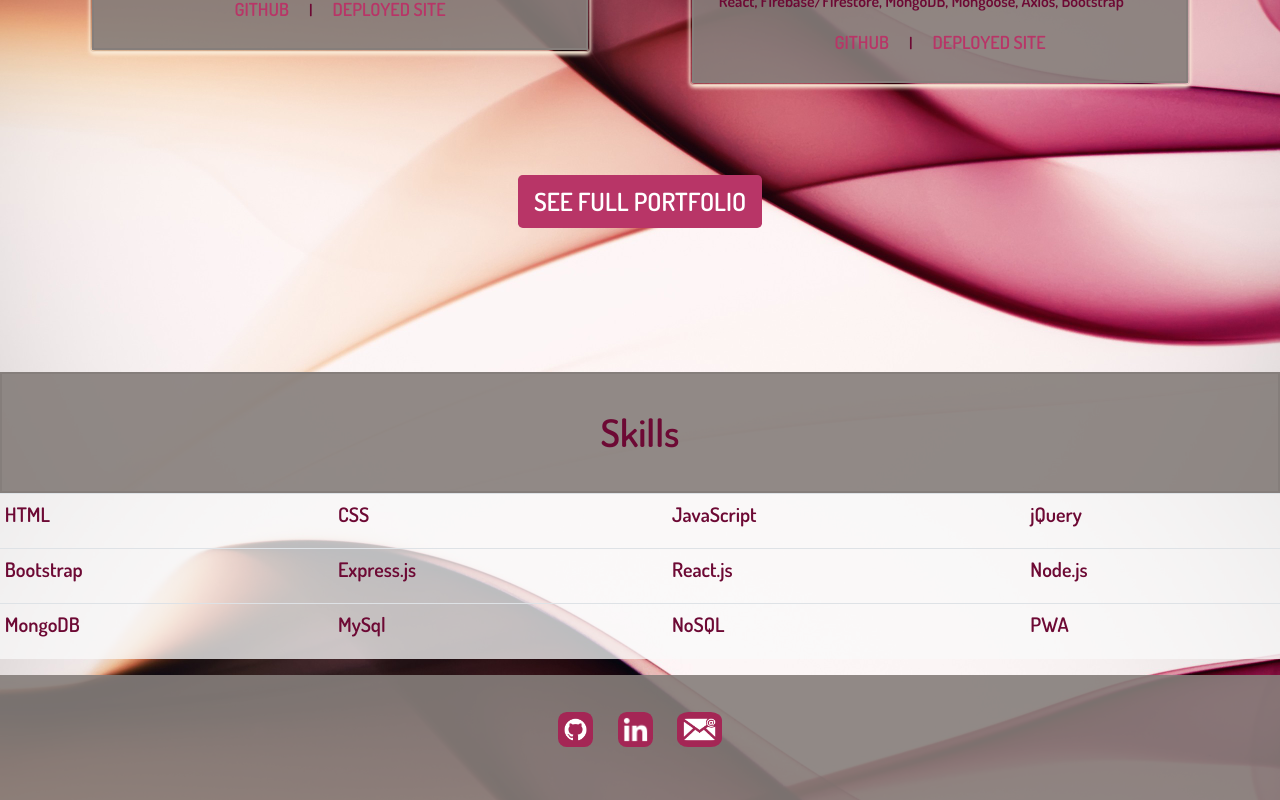
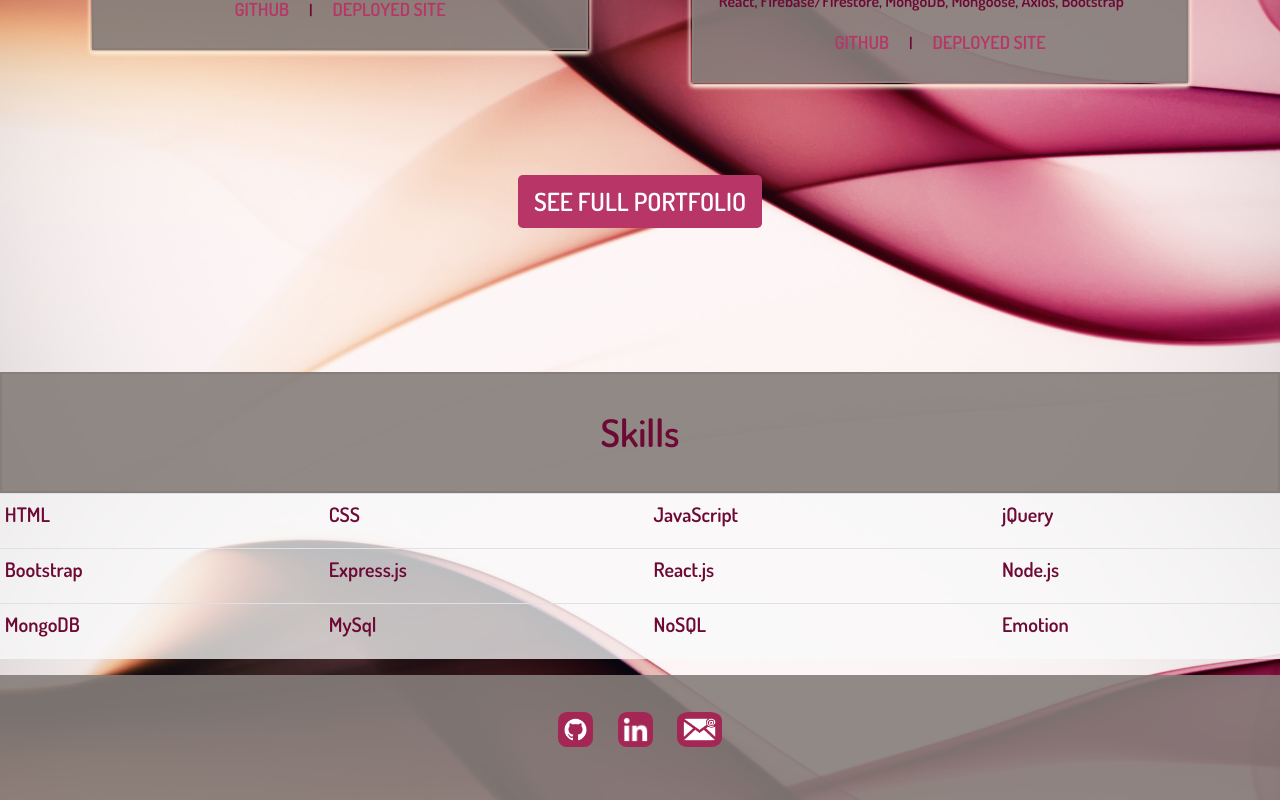
Before and after one commit to aanderson120/portfolio, a React (Create React App) app: page / in a window 1280 px wide. Shown: the part 1908-2708 px from the top of the page. Built offline with nearby package versions, Linux system fonts and the light colour scheme.

Commit message:
Update Home.js

```diff
--- a/src/Pages/Home.js
+++ b/src/Pages/Home.js
@@ -81,7 +81,7 @@ class App extends Component {
                 <td>MongoDB</td>
                 <td>MySql</td>
                 <td>NoSQL</td>
-                <td>PWA</td>
+                <td>Emotion</td>
               </tr>
             </tbody>
           </Table>
```
